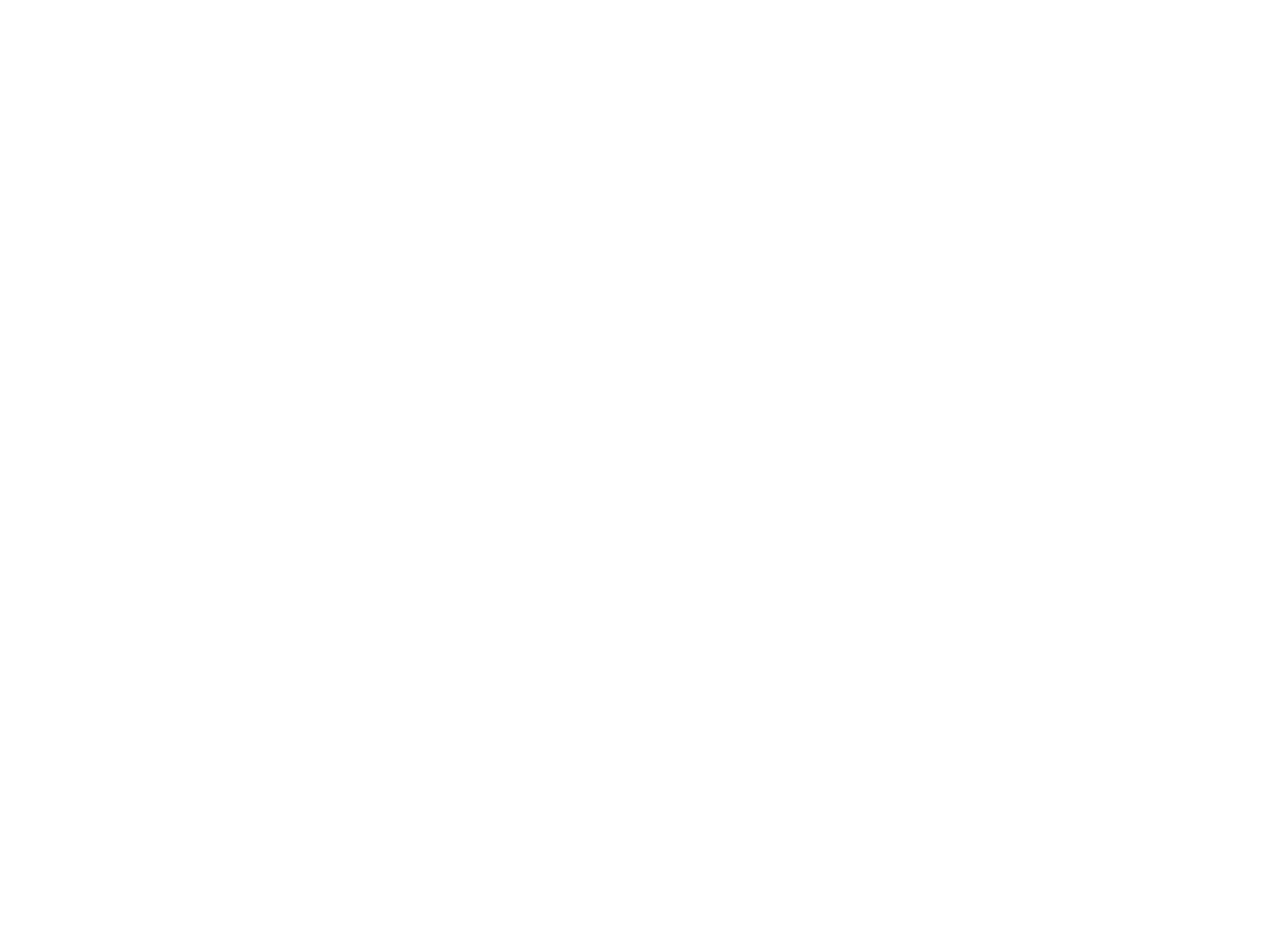
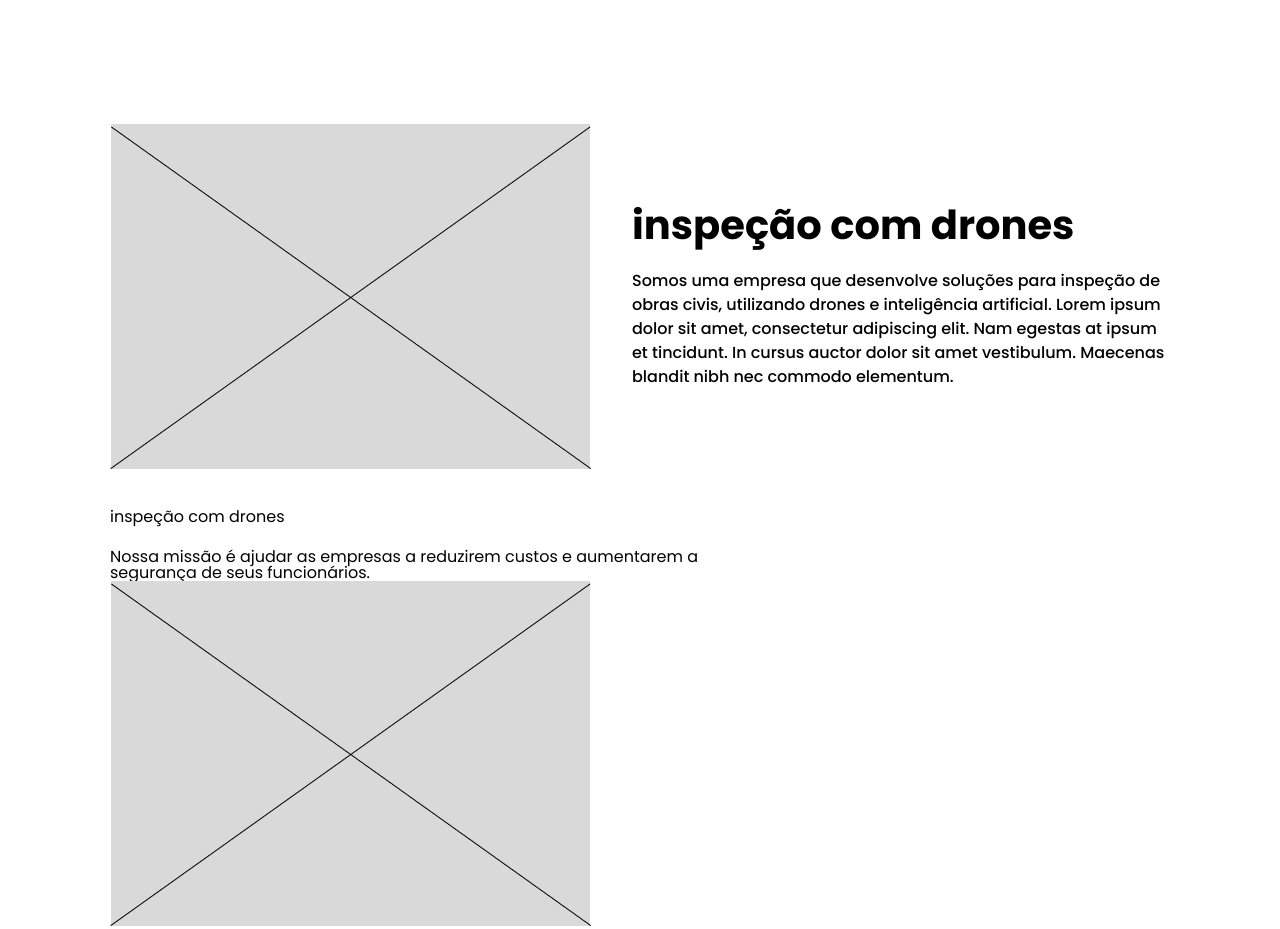
Before and after one commit to SmartInspecs/SmartInspecs-Code, a React (Create React App) app in the folder smart-inspecs/: page / in a window 1280 px wide. Shown: the part 940-1869 px from the top of the page. Before the commit the page ends 920 px from the top, so only its background shows below. Built offline with nearby package versions, Linux system fonts and the light colour scheme.

Commit message:
add: cards centrais, ajustes finos

```diff
--- a/smart-inspecs/src/components/landingPage/index.tsx
+++ b/smart-inspecs/src/components/landingPage/index.tsx
@@ -4,6 +4,7 @@
 import icon1 from "../../assets/icon1.png";
 import icon2 from "../../assets/icon 2.png";
 import icon3 from "../../assets/icon3.png";
+import imgSample from "../../assets/img_sample.png";
 import { Link } from "react-router-dom";
 
 const LandingContent = () => {
@@ -70,6 +71,31 @@
           </span>
         </li>
       </ul>
+      <div className="aboutUs">
+        <div className="aboutUs__card">
+          <img src={imgSample} alt="imagem temporária" />
+          <div className="aboutUs_card_text">
+            <h3 className="aboutUs__card__text__title">inspeção com drones</h3>
+            <p className="aboutUs__card__text__subtitle">
+              Somos uma empresa que desenvolve soluções para inspeção de obras
+              civis, utilizando drones e inteligência artificial. Lorem ipsum
+              dolor sit amet, consectetur adipiscing elit. Nam egestas at ipsum
+              et tincidunt. In cursus auctor dolor sit amet vestibulum. Maecenas
+              blandit nibh nec commodo elementum.
+            </p>
+          </div>
+        </div>
+        <div className="aboutUs__card__2">
+          <div className="aboutUs_card_text">
+            <h3 className="aboutUs__card__title">inspeção com drones</h3>
+            <p className="aboutUs__card__subtitle">
+              Nossa missão é ajudar as empresas a reduzirem custos e aumentarem
+              a segurança de seus funcionários.
+            </p>
+          </div>
+          <img src={imgSample} alt="imagem temporária" />
+        </div>
+      </div>
     </Container>
   );
 };
--- a/smart-inspecs/src/components/landingPage/style.ts
+++ b/smart-inspecs/src/components/landingPage/style.ts
@@ -161,4 +161,35 @@
         line-height: 150%;
     }
 
+    .aboutUs{
+        margin-top: 9rem;
+        display: flex;
+        flex-direction: column;
+        gap: 2.5rem;
+        width: 100%;
+    }
+
+    .aboutUs__card{
+        display: flex;
+        align-items: center;
+        gap: 2.5rem;
+    }
+
+    .aboutUs_card_text{
+        width: 60%;
+        display: flex;
+        flex-direction: column;
+        gap: 1.5rem;
+    }
+
+    .aboutUs__card__text__title{
+        font-size: 2.5rem;
+        font-weight: var(--font-weight-1);
+    }
+
+    .aboutUs__card__text__subtitle{
+        font-size: 1rem;
+        font-weight: var(--font-weight-3);
+        line-height: 150%;
+    }
 `
```
Also changed, not shown: smart-inspecs/src/assets/img_sample.png (added).
